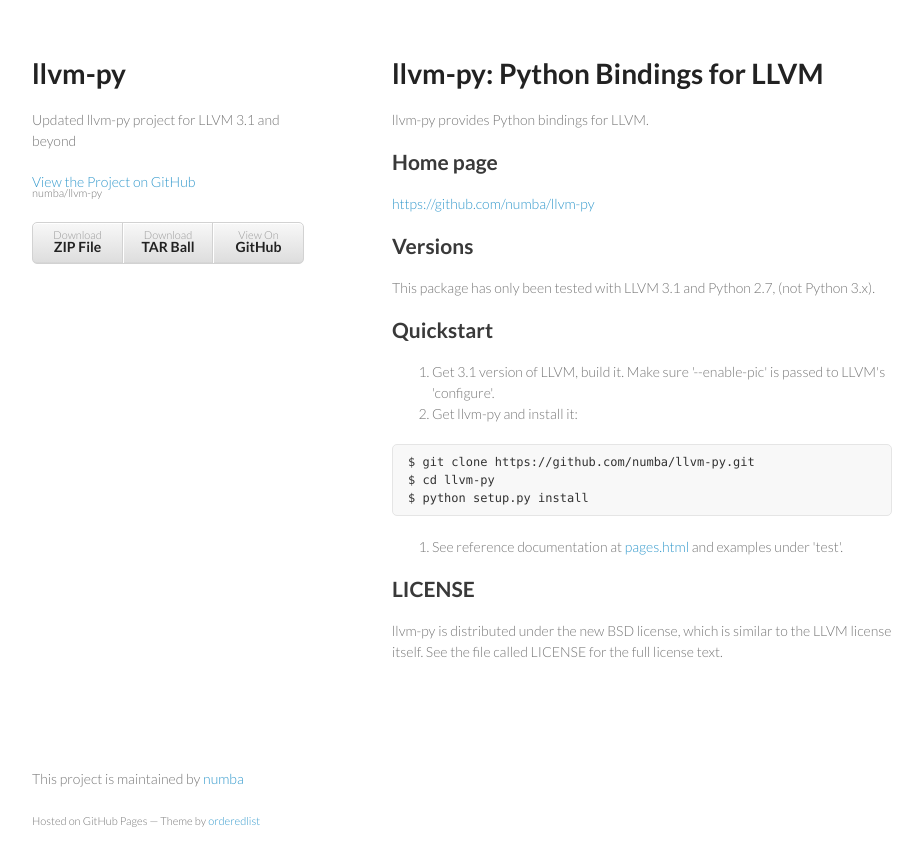
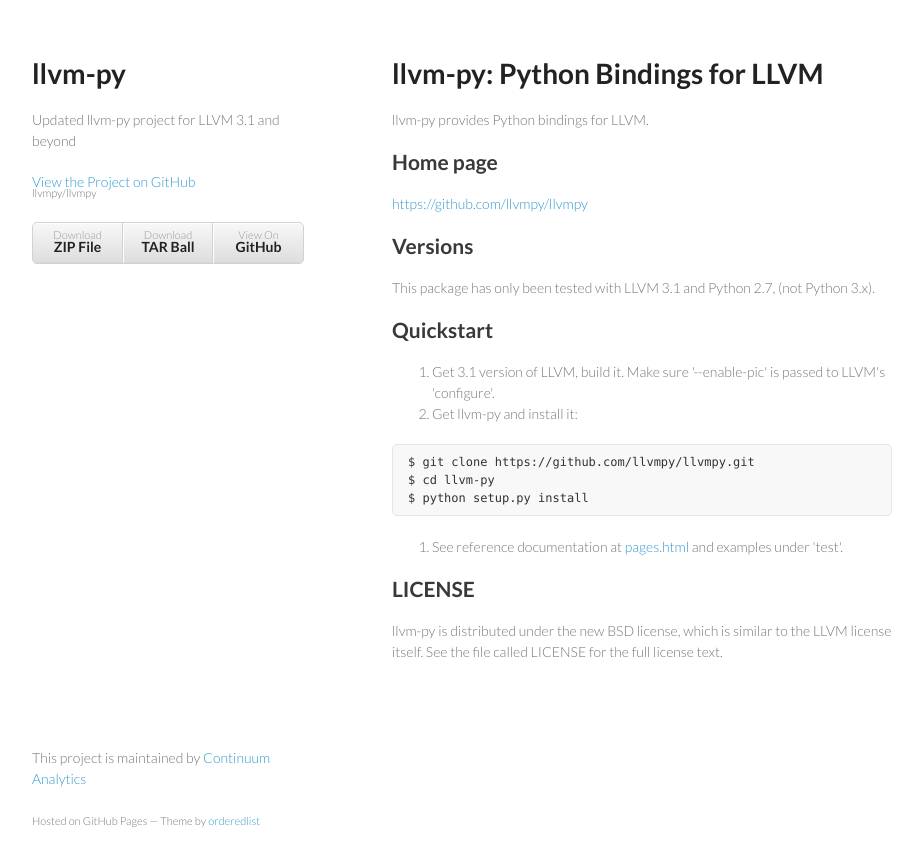
Before and after one commit to llvmpy/llvmpy.github.com, a Jekyll site: the page index.html, which Jekyll copies as it is, in a window 1280 px wide. Shown: the top 866 px of the page, without its empty margins (178-1101 px from the left). Built offline with Jekyll 4.4.1, drawn with Linux system fonts in a browser that asks for light colours.

Commit message:
Update links.

```diff
--- a/index.html
+++ b/index.html
@@ -3,7 +3,7 @@
   <head>
     <meta charset="utf-8">
     <meta http-equiv="X-UA-Compatible" content="chrome=1">
-    <title>llvm-py by numba</title>
+    <title>llvm-py by ContinuumIO</title>
 
     <link rel="stylesheet" href="stylesheets/styles.css">
     <link rel="stylesheet" href="stylesheets/pygment_trac.css">
@@ -18,13 +18,13 @@
         <h1>llvm-py</h1>
         <p>Updated llvm-py project for LLVM 3.1 and beyond</p>
 
-        <p class="view"><a href="https://github.com/numba/llvm-py">View the Project on GitHub <small>numba/llvm-py</small></a></p>
+        <p class="view"><a href="https://github.com/llvmpy/llvmpy">View the Project on GitHub <small>llvmpy/llvmpy</small></a></p>
 
 
         <ul>
-          <li><a href="https://github.com/numba/llvm-py/zipball/master">Download <strong>ZIP File</strong></a></li>
-          <li><a href="https://github.com/numba/llvm-py/tarball/master">Download <strong>TAR Ball</strong></a></li>
-          <li><a href="https://github.com/numba/llvm-py">View On <strong>GitHub</strong></a></li>
+          <li><a href="https://github.com/llvmpy/llvmpy/zipball/master">Download <strong>ZIP File</strong></a></li>
+          <li><a href="https://github.com/llvmpy/llvmpy/tarball/master">Download <strong>TAR Ball</strong></a></li>
+          <li><a href="https://github.com/llvmpy/llvmpy">View On <strong>GitHub</strong></a></li>
         </ul>
       </header>
       <section>
@@ -34,7 +34,7 @@
 
 <h2>Home page</h2>
 
-<p><a href="https://github.com/numba/llvm-py">https://github.com/numba/llvm-py</a></p>
+<p><a href="https://github.com/llvmpy/llvmpy">https://github.com/llvmpy/llvmpy</a></p>
 
 <h2>Versions</h2>
 
@@ -45,7 +45,7 @@
 <ol>
 <li> Get 3.1 version of LLVM, build it. Make sure '--enable-pic' is passed to LLVM's 'configure'.</li>
 <li> Get llvm-py and install it:</li>
-</ol><pre><code>$ git clone https://github.com/numba/llvm-py.git
+</ol><pre><code>$ git clone https://github.com/llvmpy/llvmpy.git
 $ cd llvm-py
 $ python setup.py install
 </code></pre>
@@ -58,7 +58,7 @@
 See the file called LICENSE for the full license text.</p>
       </section>
       <footer>
-        <p>This project is maintained by <a href="https://github.com/numba">numba</a></p>
+        <p>This project is maintained by <a href="www.continuum.io">Continuum Analytics</a></p>
         <p><small>Hosted on GitHub Pages &mdash; Theme by <a href="https://github.com/orderedlist">orderedlist</a></small></p>
       </footer>
     </div>
```
